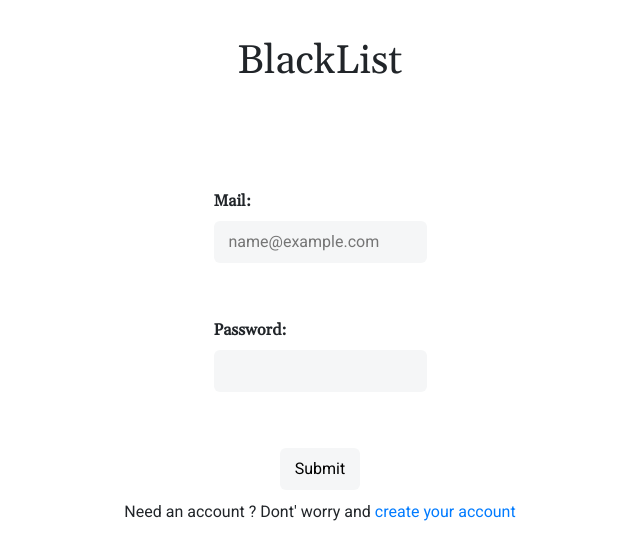
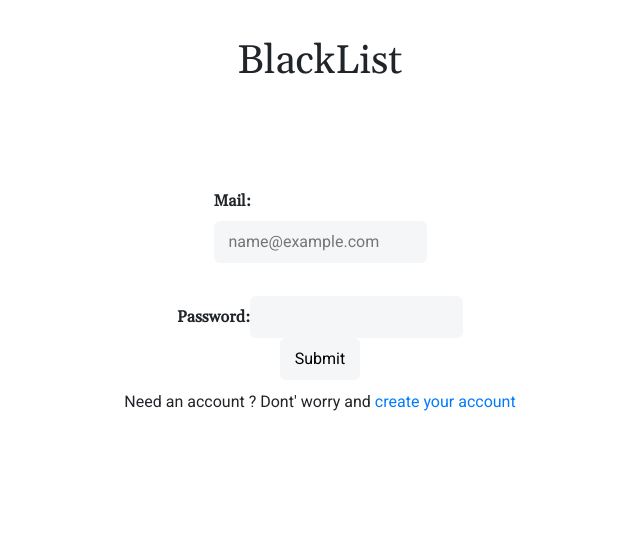
Before and after one commit to luctst/blacklist, a React (Create React App) app in the folder client/: page / in a window 1280 px wide. Shown: the top 560 px of the page, without its empty margins (320-960 px from the left). Built offline with nearby package versions, Linux system fonts and the light colour scheme.

Commit message:
Update style

```diff
--- a/client/src/components/SpaceLog/SpaceLogStyled.style.js
+++ b/client/src/components/SpaceLog/SpaceLogStyled.style.js
@@ -7,10 +7,10 @@ const SpaceLogStyled = styled.form`
   flex-direction: column;
   align-items: center;
 
-  .form--connection--mail, .form--connection--password {
+  .form--connection--mail {
     display: flex;
     flex-direction: column;
-    margin-bottom: 5%;
+    margin-bottom: 3%;
   }
   .form--connection--button {
     input {
```
Lines whose indentation alone changed are shown as unchanged.
